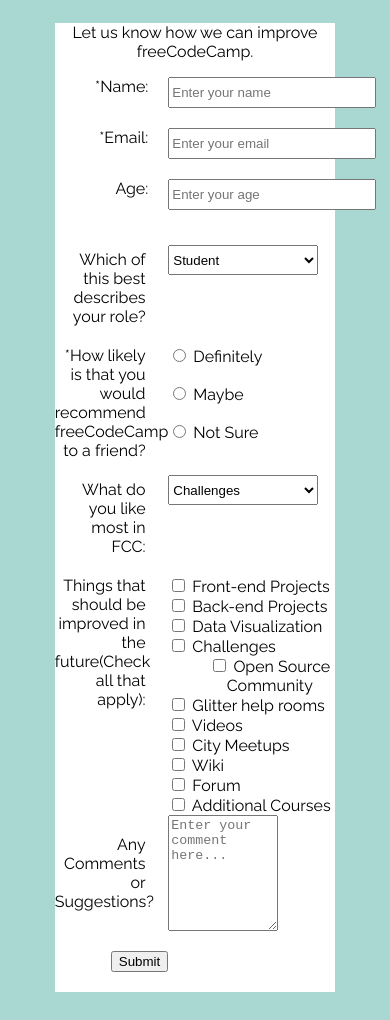
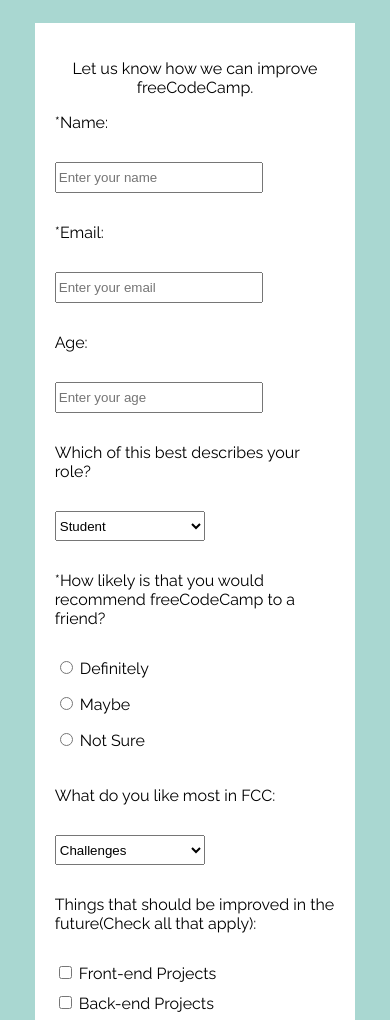
Before and after one commit to NajibMurshed/test-site, a plain HTML site: page Survey Form/Survey.html in a window 390 px wide. Shown: the part 67-1087 px from the top of the page. Drawn offline with Linux system fonts and the light colour scheme.

Commit message:
Made changes to css to make form responsive

```diff
--- a/Survey Form/Survey.html
+++ b/Survey Form/Survey.html
@@ -2,8 +2,8 @@
 <html lang="en" dir="ltr">
   <head>
     <meta charset="utf-8">
-    <meta name="description" content="Free Web tutorials">
-    <meta name="keywords" content="HTML,CSS,XML,JavaScript">
+    <meta name="description" content="Survey Form">
+    <meta name="keywords" content="Responsive Web Projects">
     <meta name="author" content="Md Najib Murshed">
     <meta name="viewport" content="width=device-width, initial-   scale=1.0">
     <link rel="stylesheet" href="./style.css">
@@ -11,27 +11,27 @@
   </head>
   <body>
     <section id="full-page">
-      <h1 class="heading">Survey Form</h1>
+      <h1 class="title">Survey Form</h1>
       <div class="container">
-        <p>
+        <p id="descripton">
           Let us know how we can improve freeCodeCamp.
         </p>
-        <form id="main">
+        <form id="survey-form">
           <!--<div class="r check">-->
-            <label class="f" for="Name">*Name:</label>
-            <input type="text" name="Name" placeholder="Enter your name">
+            <label class="f1" id="name-label" for="Name">*Name:</label>
+            <input type="text" id="name" name="Name" placeholder="Enter your name">
           <!--</div>-->
           <!--<div class="r check">-->
-            <label class= "f" for="Email">*Email:</label>
-            <input type="email" name="Email" placeholder="Enter your email">
+            <label class= "f1" id="email-label" for="Email">*Email:</label>
+            <input type="email" id="email" name="Email" placeholder="Enter your email">
           <!--</div>-->
           <!--<div class="r check">-->
-            <label class="f" for="Age">Age:</label>
-            <input type="text" name="Age" placeholder="Enter your age">
+            <label class="f1" id="number-label" for="Age">Age:</label>
+            <input type="number" id="number" name="Age" placeholder="Enter your age" min="1" max="120">
             <!--</div>-->
             <!--<div class="r check">-->
-            <label class="space c" for="role">Which of this best describes your role?</label>
-            <select class="compress" name="best role">
+            <label class="f" for="role">Which of this best describes your role?</label>
+            <select class="compress" id="dropdown" name="best role">
               <option value="select" disabled>Select an option</option>
               <option value="student">Student</option>
               <option value="full job">Full Time Job</option>
@@ -41,26 +41,29 @@
             </select>
           <!--</div>-->
           <!--<div class="r check">-->
-            <label for="likely" class="c">*How likely is that you would recommend freeCodeCamp to a friend?</label>
+            <label for="likely" class="f">*How likely is that you would recommend freeCodeCamp to a friend?</label>
               <div class="left-just">
                 <div>
-                  <input type="radio" name="likely" value="definitely"> Definitely
+                  <input type="radio" name="likely" id="definitely" value="definitely"/>
+                  <label for="definitely">Definitely</label>
                 </div>
                 <div>
-                  <input type="radio" name="likely" value="maybe"> Maybe
+                  <input type="radio" name="likely" id="maybe" value="maybe"/>
+                  <label for="maybe">Maybe</label>
                 </div>
                 <div>
-                  <input type="radio" name="likely" value="not sure"> Not Sure
+                  <input type="radio" name="likely" id="not sure" value="not sure"/>
+                  <label for="not sure">Not Sure</label>
                 </div>
               </div>
 
 
           <!--</div>-->
           <!--<div class="r check">-->
-            <label for="like" class="space c">
+            <label for="like" class="f">
               What do you like most in FCC:
             </label>
-            <select class="compress" name="likebest">
+            <select class="compress" id="dropdown" name="likebest">
               <option value="select" disabled>Select an option</option>
               <option value="challenges">Challenges</option>
               <option value="projects">Projects</option>
@@ -69,56 +72,55 @@
             </select>
           <!--</div>-->
           <!--<div class="r check">-->
-          <label for="improved" class="space1 c">Things that should be improved in the future(Check all that apply):</label>
+          <label for="improved" class="f">Things that should be improved in the future(Check all that apply):</label>
           <div class="left-just">
             <div class="">
               <input type="checkbox" name="improved" value="Front-end Projects"> Front-end Projects
             </div>
             <div>
-              <input type="checkbox" name="improved" value="Front-end Projects"> Back-end Projects
+              <input type="checkbox" name="improved" value="Back-end Projects"> Back-end Projects
             </div>
              <div>
-               <input type="checkbox" name="improved" value="Front-end Projects"> Data Visualization
+               <input type="checkbox" name="improved" value="Data Visualization"> Data Visualization
              </div>
              <div>
-               <input type="checkbox" name="improved" value="Front-end Projects"> Challenges
+               <input type="checkbox" name="improved" value="Challenges"> Challenges
              </div>
               <div>
-                <input type="checkbox" name="improved" value="Front-end Projects"> Open Source Community
+                <input type="checkbox" name="improved" value="Open Source Community"> Open Source Community
               </div>
               <div>
-                <input type="checkbox" name="improved" value="Front-end Projects"> Glitter help rooms
+                <input type="checkbox" name="improved" value="Glitter help rooms"> Glitter help rooms
               </div>
               <div>
-                <input type="checkbox" name="improved" value="Front-end Projects"> Videos
+                <input type="checkbox" name="improved" value="Videos"> Videos
               </div>
               <div>
-                <input type="checkbox" name="improved" value="Front-end Projects"> City Meetups
+                <input type="checkbox" name="improved" value="City Meetups"> City Meetups
               </div>
               <div>
-                <input type="checkbox" name="improved" value="Front-end Projects"> Wiki
+                <input type="checkbox" name="improved" value="Wiki"> Wiki
               </div>
               <div>
-                <input type="checkbox" name="improved" value="Front-end Projects"> Forum
+                <input type="checkbox" name="improved" value="Forum"> Forum
               </div>
               <div>
-                <input type="checkbox" name="improved" value="Front-end Projects"> Additional Courses
+                <input type="checkbox" name="improved" value="Additional Courses"> Additional Courses
               </div>
 
           </div>
 
           <!--</div>-->
           <!--<div class="r check">-->
-            <label class="space c">Any Comments or Suggestions?</label>
+            <label class="f">Any Comments or Suggestions?</label>
             <textarea class="c1" rows="3" cols="30" placeholder="Enter your comment here..."></textarea>
 
             </textarea>
           <!--</div>-->
           <!--<div class="r check">-->
-          <div class="cen">
-            <button type="submit">Submit</button>
+          <div class="button-container">
+            <button type="submit" id="submit">Submit</button>
           </div>
-
           <!--</div>-->
         </form>
       </div>
--- a/Survey Form/style.css
+++ b/Survey Form/style.css
@@ -1,13 +1,13 @@
 @import url('https://fonts.googleapis.com/css?family=Raleway');
 
 body{
-  //font-size: 16px;
+  /* font-size: 16px; */
   font-family: 'Raleway' , Helvetica, sans-serif;
   text-align: center;
   background-color: #a9d7d1;
 }
 
-.heading{
+.title{
   font-size: 32px;
 }
 
@@ -16,6 +16,7 @@ body{
   background-color: white;
   margin: 0 auto;
   max-width: 900px;
+  padding: 20px;
 }
 
 
@@ -24,60 +25,125 @@ body{
   padding: 10px;
 }
 
-#main{
+#survey-form{
   display: grid;
   grid-template-columns: 1fr 1fr;
+  grid-gap: 20px; /* defines margin around grid items, super convenient for creating space among items */
 }
 
-input[type="text"]{
+
+
+input[type="text"] {
   height: 25px;
   width: 200px;
-  margin-bottom: 20px;
+  /* margin-bottom: 20px; */
 }
-input[type="email"]{
+input[type="email"] {
   height: 25px;
   width: 200px;
-  margin-bottom: 20px;
+}
+input[type="number"] {
+  height: 25px;
+  width: 200px;
+}
+/* input[type="email"]{
+  height: 25px;
+  width: 200px;
+} */
+
+.f{
+  /* display: grid; */
+  margin-left: 20px;
+  text-align: right;
+  /* margin-right: 20px; */
 }
 
-.f{
-  display: grid;
-  justify-items: end;
-  margin-right: 20px;
+.f1{
+  display:grid;
+  align-self: center;
+  justify-self: end;
 }
-.space{
+/* .space{
   margin: 20px 0px;
-}
+} */
 .compress{
   height: 30px;
   width: 150px;
-  margin-top: 15px;
+  /* margin-top: 15px; */
 }
 
-.c{
+/* .c{
   width: 80%;
   text-align: right;
-
-}
+} */
 
 .left-just{
-  display: grid;
-  justify-items: start;
-  padding-right: 5px;
+  /* display: grid;
+  justify-items: start; */
+  /* padding-right: 5px; */
+  /* grid-gap: 10px; */
+  display: flex;
+  flex-direction: column;
+  align-items: flex-start;
 }
-.space1{
+.left-just *:not(:last-child) {
+  margin-bottom: 10px;
+}
+/* .space1{
   margin-bottom: 20px;
 }
 .c1{
   width: 50%;
+} */
+
+.button-container {
+  grid-column: 1 / 3;
+  display: flex;
+  justify-content: center;
 }
 
+button {
+  height: 37px;
+  width: 92px;
+  font-size: 16px;
+  background: #59ace0;
+  color: white;
+  border-style: none;
+  border-radius: 4px;
+}
 
+@media screen and (max-width:500px) {
 
-.cen{
+  #survey-form{
   display: flex;
-  justify-content: flex-end;
-
-  margin: 20px 0px;
-
+  flex-direction: column;
+  }
+  .f1{
+    display: flex;
+    align-self: flex-start;
+  }
+  input[type="text"]{
+    margin: 10px 0;
+  }
+  input[type="email"]{
+    margin: 10px 0;
+  }
+  input[type="number"] {
+    margin: 10px 0;
+  }
+  .f{
+    display:flex;
+    align-self: flex-start;
+    margin: 0px;
+    text-align: left;
+  }
+  .compress{
+    margin: 10px 0;
+  }
+  .left-just{
+    margin: 10px 0;
+  }
+  .c1{
+    margin: 10px 0;
+  }
 }
```
Lines whose indentation alone changed are shown as unchanged.
